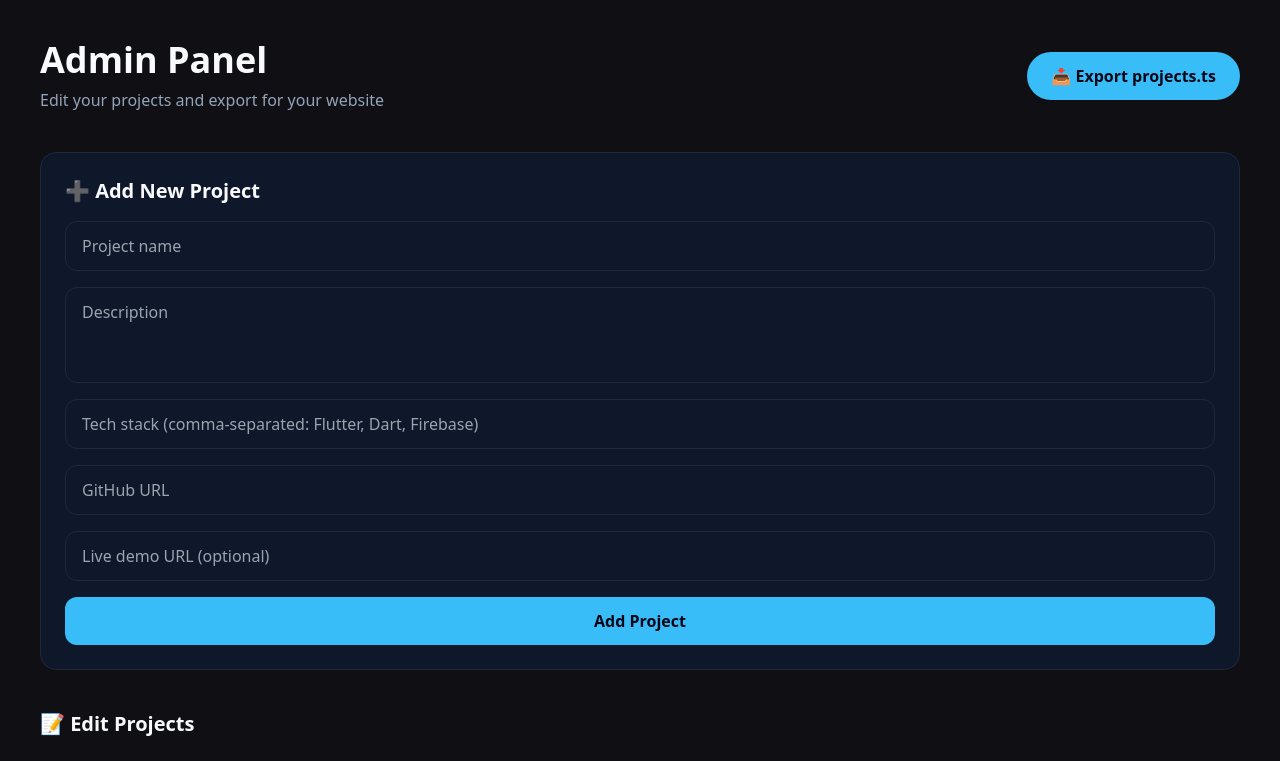
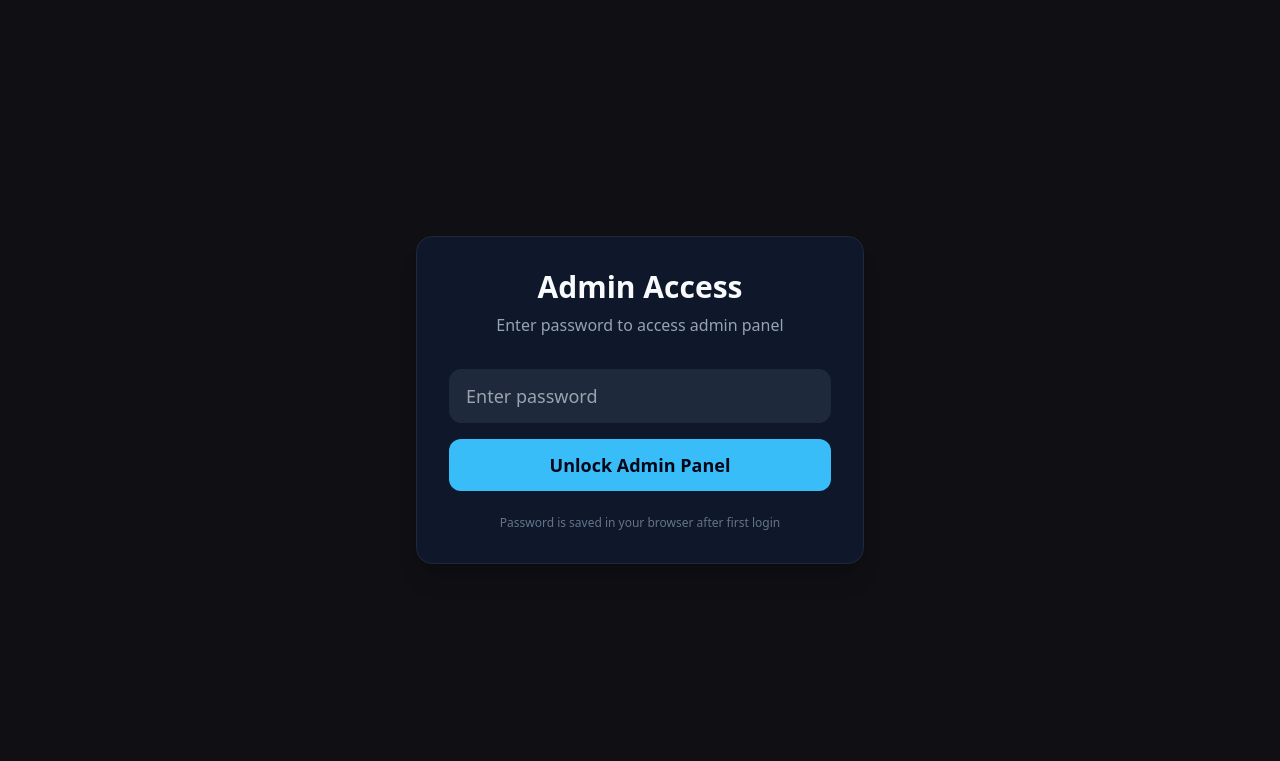
Before and after one commit to Vinay-ops/Portfolio-Website, a Next.js app: page /admin in a window 1280 px wide. Shown: the top 761 px of the page. Built offline with nearby package versions, Linux system fonts and the light colour scheme.

Commit message:
Secure admin panel with password protection

```diff
--- a/app/admin/page.tsx
+++ b/app/admin/page.tsx
@@ -3,9 +3,13 @@
 import React, { useState, useEffect } from 'react';
 import { PROJECTS, type Project } from '@/lib/projects';
 
+// Change this to your desired password
+const ADMIN_PASSWORD = "vinay123";
+
 export default function AdminPage() {
+  const [isLoggedIn, setIsLoggedIn] = useState(false);
+  const [password, setPassword] = useState('');
   const [projects, setProjects] = useState<Project[]>(PROJECTS);
-  const [editingIndex, setEditingIndex] = useState<number | null>(null);
   const [newProject, setNewProject] = useState<Project>({
     name: '',
     description: '',
@@ -13,6 +17,22 @@ export default function AdminPage() {
     github: '',
     live: '',
   });
+
+  useEffect(() => {
+    if (typeof window !== "undefined") {
+      setIsLoggedIn(!!localStorage.getItem("isAdmin"));
+    }
+  }, []);
+
+  const handleLogin = (e: React.FormEvent) => {
+    e.preventDefault();
+    if (password === ADMIN_PASSWORD) {
+      localStorage.setItem("isAdmin", "true");
+      setIsLoggedIn(true);
+    } else {
+      alert("Incorrect password!");
+    }
+  };
 
   const updateProject = (index: number, field: keyof Project, value: any) => {
     const updatedProjects = [...projects];
@@ -75,6 +95,35 @@ ${projects.map(p => `  {
     URL.revokeObjectURL(url);
   };
 
+  if (!isLoggedIn) {
+    return (
+      <main className="min-h-screen bg-slate-50 dark:bg-[#0f0f14] flex items-center justify-center p-6">
+        <div className="max-w-md w-full bg-white dark:bg-slate-900 rounded-2xl p-8 border border-slate-200 dark:border-slate-800 shadow-xl">
+          <h1 className="text-3xl font-bold text-center text-slate-900 dark:text-slate-50 mb-2">Admin Access</h1>
+          <p className="text-center text-slate-500 dark:text-slate-400 mb-8">Enter password to access admin panel</p>
+          <form onSubmit={handleLogin} className="space-y-4">
+            <input
+              type="password"
+              placeholder="Enter password"
+              value={password}
+              onChange={(e) => setPassword(e.target.value)}
+              className="w-full px-4 py-3 rounded-xl border border-slate-200 dark:border-slate-800 bg-slate-50 dark:bg-slate-800 text-slate-900 dark:text-slate-50 outline-none focus:border-accent-blue text-lg"
+            />
+            <button
+              type="submit"
+              className="w-full bg-accent-blue text-slate-950 px-6 py-3 rounded-xl font-bold hover:bg-sky-400 transition text-lg"
+            >
+              Unlock Admin Panel
+            </button>
+          </form>
+          <p className="text-center text-xs text-slate-400 dark:text-slate-500 mt-6">
+            Password is saved in your browser after first login
+          </p>
+        </div>
+      </main>
+    );
+  }
+
   return (
     <main className="min-h-screen bg-slate-50 dark:bg-[#0f0f14] p-6 sm:p-10">
       <div className="max-w-7xl mx-auto">
@@ -83,12 +132,23 @@ ${projects.map(p => `  {
             <h1 className="text-4xl font-bold text-slate-900 dark:text-slate-50">Admin Panel</h1>
             <p className="text-slate-500 dark:text-slate-400 mt-2">Edit your projects and export for your website</p>
           </div>
+          <div className="flex items-center gap-4">
+            <button
+              onClick={() => {
+                localStorage.removeItem("isAdmin");
+                setIsLoggedIn(false);
+              }}
+              className="text-slate-500 hover:text-red-500 font-medium text-sm"
+            >
+              Logout
+            </button>
             <button
               onClick={exportProjects}
               className="bg-accent-blue text-slate-950 px-6 py-3 rounded-full font-bold hover:bg-sky-400 transition"
             >
               📥 Export projects.ts
             </button>
+          </div>
         </div>
 
         <div className="grid gap-10">
--- a/components/navbar.tsx
+++ b/components/navbar.tsx
@@ -1,6 +1,7 @@
 "use client";
 
 import Link from "next/link";
+import { useEffect, useState } from "react";
 import { ThemeToggle } from "@/components/theme-toggle";
 
 const NAV_ITEMS = [
@@ -12,6 +13,14 @@ const NAV_ITEMS = [
 ];
 
 export default function Navbar() {
+  const [isAdmin, setIsAdmin] = useState(false);
+
+  useEffect(() => {
+    if (typeof window !== "undefined") {
+      setIsAdmin(!!localStorage.getItem("isAdmin"));
+    }
+  }, []);
+
   return (
     <header className="sticky top-0 z-50 border-b border-slate-100 bg-white/80 backdrop-blur-xl dark:border-slate-800/50 dark:bg-[#0f0f14]/80">
       <div className="mx-auto flex max-w-6xl items-center justify-between px-4 py-4 sm:px-6 lg:px-8">
@@ -40,6 +49,7 @@ export default function Navbar() {
                 </a>
               </li>
             ))}
+            {isAdmin && (
               <li>
                 <Link
                   href="/admin"
@@ -48,6 +58,7 @@ export default function Navbar() {
                   Admin
                 </Link>
               </li>
+            )}
           </ul>
           <ThemeToggle />
         </nav>
```
Lines whose indentation alone changed are shown as unchanged.
